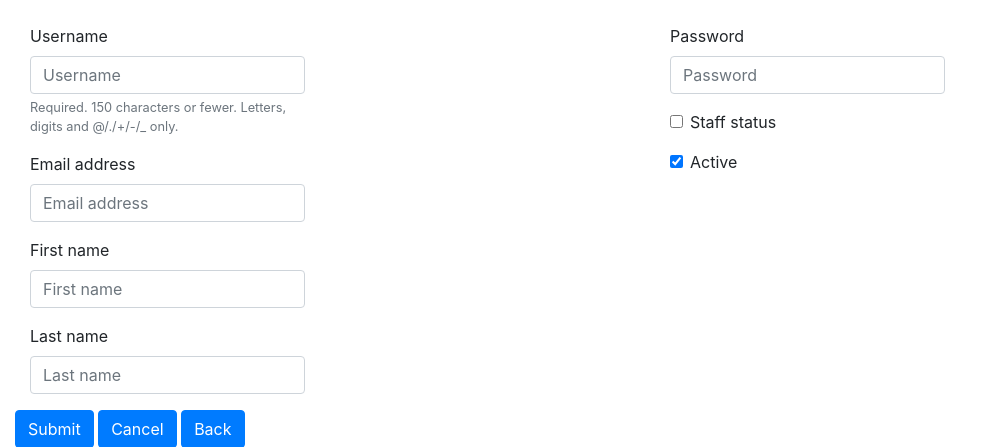
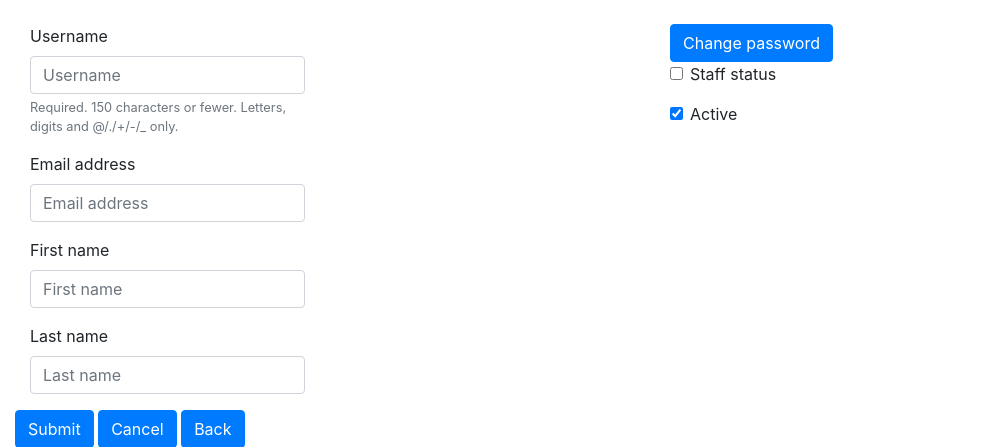
Before and after one commit to GarikGelios/super_admin, a Django app: template core/templates/core/users/update.html in a window 1280 px wide. Shown: the part 56-503 px from the top of the page, without its empty margins (0-993 px from the left). Run offline with Django 4.2, Linux system fonts and the light colour scheme; the template is opened without the code that fills it: values that come from a table or form of the project are taken from there, others are empty; parts of the project's set-up code (start-up, migrations or seed data) failed here and were passed over; some libraries are stand-ins or nearby versions.

Commit message:
add change_password

```diff
--- a/core/forms.py
+++ b/core/forms.py
@@ -1,6 +1,8 @@
 from django import forms
 
 from core import models
+
+from django.django.shortcuts import render, redirect
 
 
 class CreateUserForm(forms.ModelForm):
@@ -17,3 +19,10 @@ class UpdateUserForm(CreateUserForm):
 
     class Meta(CreateUserForm.Meta):
         pass
+
+def change_pasword(request, pk):
+    form = forms.ChangePassword(request.POST or None)
+    if form.is_valid():
+        form.save()
+        return redirect('admin:users_update', pk)
+    return render(request, 'core/users/change_password.html')
--- /dev/null
+++ b/core/templates/core/users/change_password.html
@@ -0,0 +1,6 @@
+{% extends 'core/index.html' %}
+{% load navigation django_bootstrap5 %}
+
+{% block top_menu %}
+  {% top_navigation users=True %}
+{% endblock %}
--- a/core/templates/core/users/update.html
+++ b/core/templates/core/users/update.html
@@ -29,7 +29,7 @@
 
       <div class="col-md-6">
         <div class="col-lg-6">
-          {% bootstrap_field form.password %}
+          <a href="{% url 'admin:change_password'  object.pk %}" class="btn btn-primary">Change password</a>
         </div>
 
         <div class="col-lg-6">
--- a/core/urls.py
+++ b/core/urls.py
@@ -26,5 +26,7 @@ urlpatterns = [
         success_url='admin:users_list'
     ), name='users_update'),
 
+    path('users/<int:pk>/change_password/', views.change_pasword, name='change_password'),
+
     # Todo: add delete url
 ]
```
